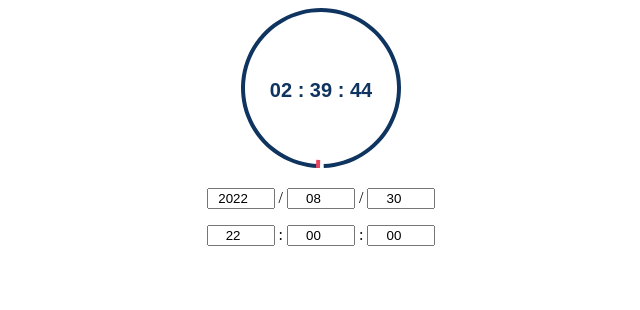
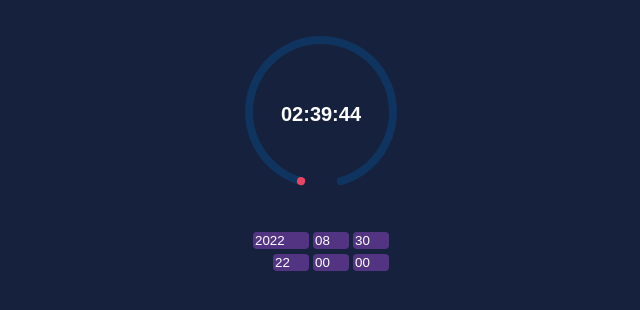
Before and after one commit to wakewakame/timer, a plain HTML site: page index.html in a window 1280 px wide. Shown: the whole page, without its empty margins (319-959 px from the left). Drawn offline with Linux system fonts and the light colour scheme.

Commit message:
デザインの修正

```diff
--- a/index.html
+++ b/index.html
@@ -6,16 +6,39 @@
     <style type="text/css">
       body {
         text-align: center;
+        background: #16213E;
+        color: #FFFFFF;
+        width: 100%;
+        height: 100%;
+        margin: 0px;
+        padding: 0px;
       }
       body>div {
         margin: auto;
       }
-      input {
-        width: 60px;
-        text-align: center;
+      #timer_input p {
+        margin: 0px;
+      }
+      #timer_input table {
+        margin: auto;
+        text-align: right;
+      }
+      #timer_input tr:first-child td:first-child input {
+        width: 52px;
+      }
+      #timer_input input {
+        display: inline-block;
+        margin: 0px;
+        width: 32px;
+        text-align: left;
+        border: 0px;
+        border-radius: 4px;
+        background: #533483;
+        color: #FFFFFF;
       }
       .timer_display {
         position: relative;
+        margin: 32px;
       }
       .timer_display>svg {
         margin: 0px;
@@ -29,7 +52,6 @@
         top: 50%;
         left: 50%;
         transform: translate(-50%, -50%);
-        color: #0F3460;
         font: small-caps bold 20px/1 sans-serif;
       }
     </style>
@@ -43,8 +65,20 @@
         <p id="timer_text"></p>
       </div>
       <div id="timer_input">
-        <p><input /> / <input /> / <input /></p>
-        <p><input /> : <input /> : <input /></p>
+        <table>
+          <tbody>
+            <tr>
+              <td><input /></td>
+              <td><input /></td>
+              <td><input /></td>
+            </tr>
+            <tr>
+              <td><input /></td>
+              <td><input /></td>
+              <td><input /></td>
+            </tr>
+          </tbody>
+        </table>
       </div>
     </div>
   </body>
--- a/index.js
+++ b/index.js
@@ -62,7 +62,7 @@ const TimerTextElement = class {
     const timeLeftHours = Math.floor(timeLeftAbs / (60 * 60)).toString().padStart(2, "0");
     const timeLeftMinutes = (Math.floor(timeLeftAbs / 60) % 60).toString().padStart(2, "0");
     const timeLeftSeconds = (timeLeftAbs % 60).toString().padStart(2, "0");
-    this.element.textContent = `${timeLeftSign} ${timeLeftHours} : ${timeLeftMinutes} : ${timeLeftSeconds}`;
+    this.element.textContent = `${timeLeftSign}${timeLeftHours}:${timeLeftMinutes}:${timeLeftSeconds}`;
   }
   static fromId(elementId) {
     const element = document.getElementById(elementId);
@@ -77,33 +77,28 @@ const TimerGraphElement = class {
   update(startDate, currentDate, targetDate) {
     let progress = (currentDate.getTime() - startDate.getTime()) / (targetDate.getTime() - startDate.getTime());
     progress = Math.max(0, Math.min(1, progress));
-    const startDeg = 270 - 2;
-    const endDeg = -90 + 2;
+    const startDeg = 270 - 16;
+    const endDeg = -90 + 16;
     const middleDeg = startDeg * (1 - progress) + endDeg * progress;
-    const startX  = Math.cos(-  startDeg * Math.PI / 180.0);
-    const startY  = Math.sin(-  startDeg * Math.PI / 180.0);
-    const endX    = Math.cos(-    endDeg * Math.PI / 180.0);
-    const endY    = Math.sin(-    endDeg * Math.PI / 180.0);
-    const middleX = Math.cos(- middleDeg * Math.PI / 180.0);
-    const middleY = Math.sin(- middleDeg * Math.PI / 180.0);
-    const inner = 0.95;
-    const path1LargeArcFlag = Math.abs(middleDeg - startDeg) < 180 ? 0 : 1;
+    const width = 0.2;
+    const radius = 1 - width * 0.5;
+    const startX  = Math.cos(-  startDeg * Math.PI / 180.0) * radius;
+    const startY  = Math.sin(-  startDeg * Math.PI / 180.0) * radius;
+    const endX    = Math.cos(-    endDeg * Math.PI / 180.0) * radius;
+    const endY    = Math.sin(-    endDeg * Math.PI / 180.0) * radius;
+    const middleX = Math.cos(- middleDeg * Math.PI / 180.0) * radius;
+    const middleY = Math.sin(- middleDeg * Math.PI / 180.0) * radius;
+    const path1LargeArcFlag = Math.abs(endDeg - middleDeg) < 180 ? 0 : 1;
     const path1 =
-      `<path fill="#E94560" stroke-opacity="0" d="` +
-        `M ${startX} ${startY} A 1 1 0 ${path1LargeArcFlag} 1 ${middleX} ${middleY} ` +
-        `L ${middleX * inner} ${middleY * inner} A ${inner} ${inner} 0 ${path1LargeArcFlag} 0 ${startX * inner} ${startY * inner}` +
-      `" />`
-    const path2LargeArcFlag = Math.abs(endDeg - middleDeg) < 180 ? 0 : 1;
+      `<path fill-opacity="0" stroke-width="${width * 0.5}" stroke="#0F3460" stroke-linecap="round" d="` +
+        `M ${middleX} ${middleY} A ${radius} ${radius} 0 ${path1LargeArcFlag} 1 ${endX} ${endY}` +
+      `" />`;
+    const path2LargeArcFlag = Math.abs(middleDeg - startDeg) < 180 ? 0 : 1;
     const path2 =
-      `<path fill="#0F3460" stroke-opacity="0" d="` +
-        `M ${middleX} ${middleY} A 1 1 0 ${path2LargeArcFlag} 1 ${endX} ${endY} ` +
-        `L ${endX * inner} ${endY * inner} A ${inner} ${inner} 0 ${path2LargeArcFlag} 0 ${middleX * inner} ${middleY * inner}` +
-      `" />`
-    const path3 =
-      `<path fill-opacity="0" stroke="#E94560" stroke-width="0.05" d="` +
-        `M ${middleX} ${middleY} L ${middleX * 0.9} ${middleY * 0.9}` +
-      `" />`
-    this.element. innerHTML = path1 + "\n" + path2 + "\n" + path3;
+      `<path fill-opacity="0" stroke-width="${width * 0.5}" stroke="#E94560" stroke-linecap="round" d="` +
+        `M ${startX} ${startY} A ${radius} ${radius} 0 ${path2LargeArcFlag} 1 ${middleX} ${middleY}` +
+      `" />`;
+    this.element. innerHTML = path1 + "\n" + path2;
   }
   static fromId(elementId) {
     const element = document.getElementById(elementId);
```
